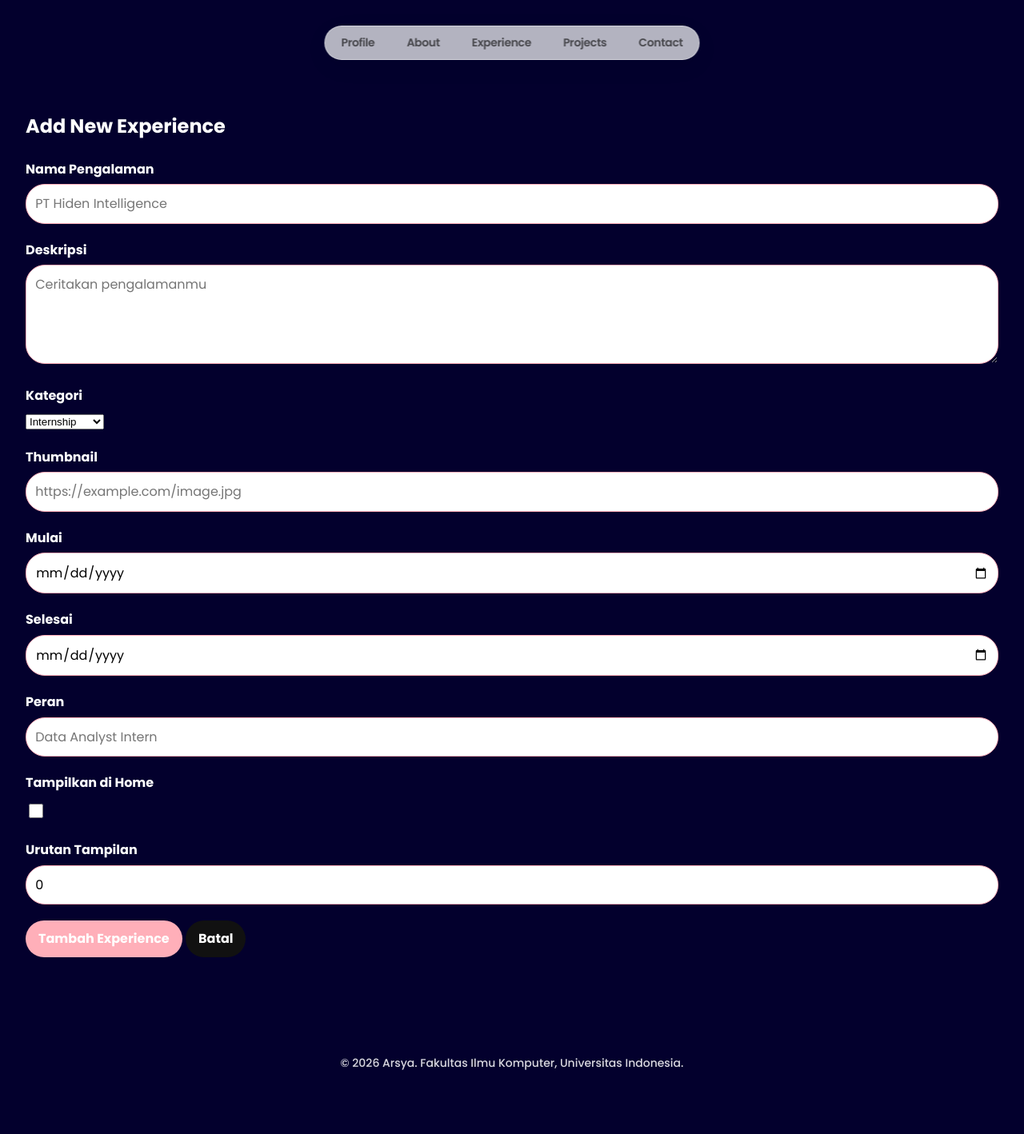
After one commit to syakhrnss/myportofolio, a Django app: page /experience/add/ in a window 1280 px wide. The commit adds this page. Shown: the whole page at 80% size. Run offline with Django 5.2, Linux system fonts and the light colour scheme.

Commit message:
feat: add experience creation form

```diff
--- a/main/forms.py
+++ b/main/forms.py
@@ -1,4 +1,4 @@
-from django.forms import ModelForm, TextInput, Textarea
+from django.forms import ModelForm, TextInput, Textarea, Select, URLInput, DateInput, CheckboxInput, NumberInput
 
 from main.models import Project, Experience
 
@@ -51,6 +51,7 @@ class ProjectForm(ModelForm):
 class ExperienceForm(ModelForm):
     class Meta:
         model = Experience
+
         fields = [
             "title",
             "description",
@@ -62,3 +63,62 @@ class ExperienceForm(ModelForm):
             "is_featured",
             "display_order",
         ]
+
+        labels = {
+            "title": "Nama Pengalaman",
+            "description": "Deskripsi",
+            "category": "Kategori",
+            "thumbnail": "Thumbnail",
+            "started_at": "Mulai",
+            "ended_at": "Selesai",
+            "role": "Peran",
+            "is_featured": "Tampilkan di Home",
+            "display_order": "Urutan Tampilan",
+        }
+
+        widgets = {
+            "title": TextInput(
+                attrs={
+                    "placeholder": "PT Hiden Intelligence",
+                    "maxlength": 255,
+                }
+            ),
+            "description": Textarea(
+                attrs={
+                    "placeholder": "Ceritakan pengalamanmu",
+                    "rows": 4,
+                }
+            ),
+            "thumbnail": URLInput(
+                attrs={
+                    "placeholder": "https://example.com/image.jpg",
+                }
+            ),
+            "started_at": DateInput(
+                attrs={
+                    "type": "date",
+                }
+            ),
+            "ended_at": DateInput(
+                attrs={
+                    "type": "date",
+                }
+            ),
+            "role": TextInput(
+                attrs={
+                    "placeholder": "Data Analyst Intern",
+                    "maxlength": 100,
+                }
+            ),
+            "is_featured": CheckboxInput(
+                attrs={
+                    "class": "form-checkbox",
+                }
+            ),
+            "display_order": NumberInput(
+                attrs={
+                    "class": "form-input",
+                    "min": 0,
+                }
+            ),
+        }
--- a/main/models.py
+++ b/main/models.py
@@ -14,8 +14,8 @@ class Experience(models.Model):
     description = models.TextField()
     category = models.CharField(max_length=20, choices=EXPERIENCE_CHOICES, default='internship')
     thumbnail = models.URLField(blank=True, null=True)
-    started_at = models.DateTimeField()
-    ended_at = models.DateTimeField(blank=True, null=True)
+    started_at = models.DateField()
+    ended_at = models.DateField(blank=True, null=True)
     role = models.CharField(max_length=100)
     is_featured = models.BooleanField(default=False)
     display_order = models.PositiveIntegerField(default=0)
--- a/main/urls.py
+++ b/main/urls.py
@@ -1,6 +1,6 @@
 from django.urls import path
 
-from main.views import show_main, show_experience, show_projects, create_project, get_projects_json, delete_project
+from main.views import show_main, show_experience, show_projects, create_project, get_projects_json, delete_project, create_experience
 
 app_name = "main"
 
@@ -10,5 +10,6 @@ urlpatterns = [
     path("projects/", show_projects, name="show_projects"),
     path("projects/add/", create_project, name="create_project"),
     path("api/projects/", get_projects_json, name="get_projects_json"),
-    path("projects/<int:project_id>/delete/",delete_project,name="delete_project")
+    path("projects/<int:project_id>/delete/",delete_project,name="delete_project"),
+    path("experience/add/", create_experience, name="create_experience"),
 ]
--- a/main/views.py
+++ b/main/views.py
@@ -4,7 +4,7 @@ from django.http import HttpResponse
 from django.shortcuts import get_object_or_404, redirect, render
 
 from main.models import Experience, Project
-from main.forms import ProjectForm
+from main.forms import ProjectForm, ExperienceForm
 
 
 def show_main(request):
@@ -89,3 +89,18 @@ def delete_project(request, project_id):
         return redirect("main:show_projects")
 
     return redirect("main:show_projects")
+
+def create_experience(request):
+    form = ExperienceForm(request.POST or None)
+
+    if request.method == "POST" and form.is_valid():
+        form.save()
+        messages.success(request, "Pengalaman baru berhasil ditambahkan!")
+        return redirect("main:show_experience")
+
+    context = {
+        "name": "Arsya",
+        "form": form,
+    }
+
+    return render(request, "experience_form.html", context)
--- a/static/css/style.css
+++ b/static/css/style.css
@@ -1542,3 +1542,25 @@ a { color: inherit; text-decoration: none; }
     justify-content: center;
     margin-top: var(--space-l);
 }
+
+.experience-section {
+    padding-top: 120px;
+    padding-bottom: 60px;
+}
+
+.form-input {
+    width: 100%;
+    padding: 14px 18px;
+    border: 1px solid #f3a6bd;
+    border-radius: 25px;
+    background: white;
+    font-family: inherit;
+    font-size: 16px;
+    box-sizing: border-box;
+}
+
+.form-checkbox {
+    width: 18px !important;
+    height: 18px;
+    margin-top: 8px;
+}
--- a/templates/experience.html
+++ b/templates/experience.html
@@ -15,6 +15,8 @@
                     A collection of my experiences in internships, organizations, and mentoring
                     along with their current status.
                 </p>
+
+                <a href="{% url 'main:create_experience' %}" class="button"> + Add Experience </a>
             </div>
 
             {% if experience_list %}
--- /dev/null
+++ b/templates/experience_form.html
@@ -0,0 +1,44 @@
+{% extends "base.html" %}
+
+{% block meta %}
+    <title>Add Experience - {{ name }}</title>
+{% endblock meta %}
+
+{% block content %}
+    <main>
+        <section class="experience-section">
+            <div class="container">
+                <h1>Add New Experience</h1>
+
+                <form method="post"
+                      action="{% url 'main:create_experience' %}"
+                      class="project-form">
+                    {% csrf_token %}
+
+                    {% for field in form %}
+                        <div class="form-group">
+                            <label for="{{ field.id_for_label }}">
+                                {{ field.label }}
+                            </label>
+
+                            {{ field }}
+
+                            {% for error in field.errors %}
+                                <p class="form-error">{{ error }}</p>
+                            {% endfor %}
+                        </div>
+                    {% endfor %}
+
+                    <button type="submit" class="button">
+                        Tambah Experience
+                    </button>
+
+                    <a href="{% url 'main:show_experience' %}"
+                       class="button button-secondary">
+                        Batal
+                    </a>
+                </form>
+            </div>
+        </section>
+    </main>
+{% endblock content %}
```
Also changed, not shown: main/migrations/0008_alter_experience_ended_at_and_more.py (added).
